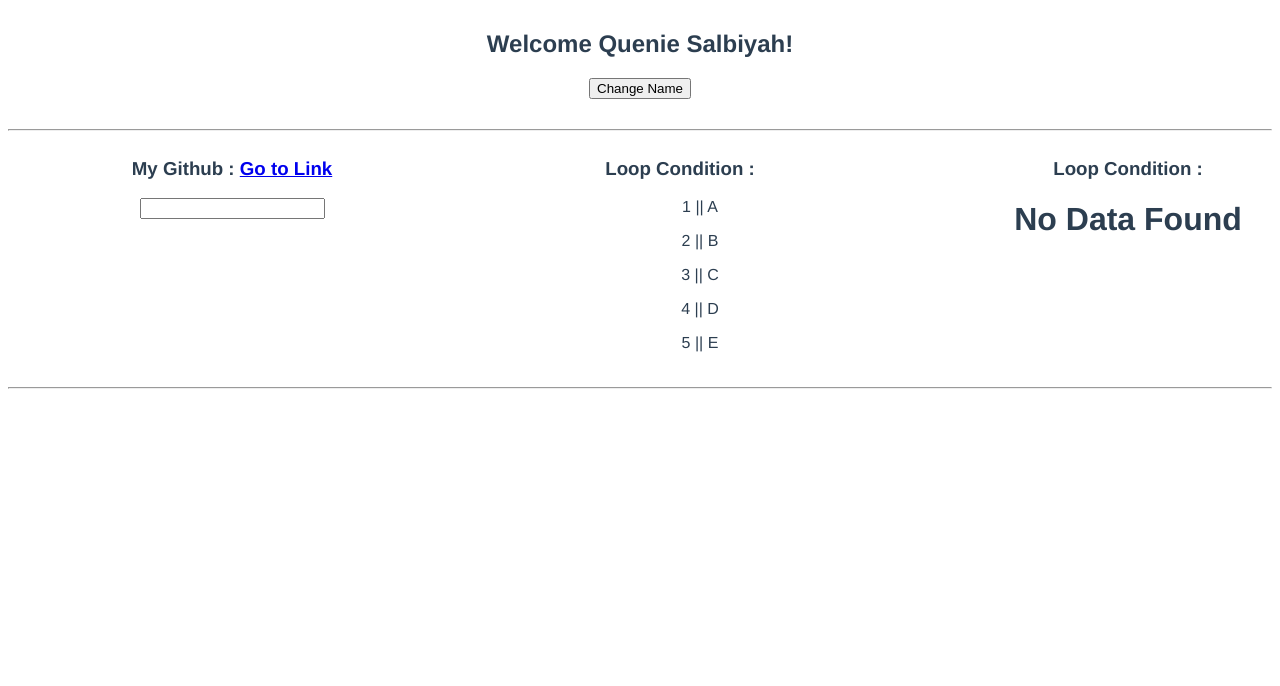
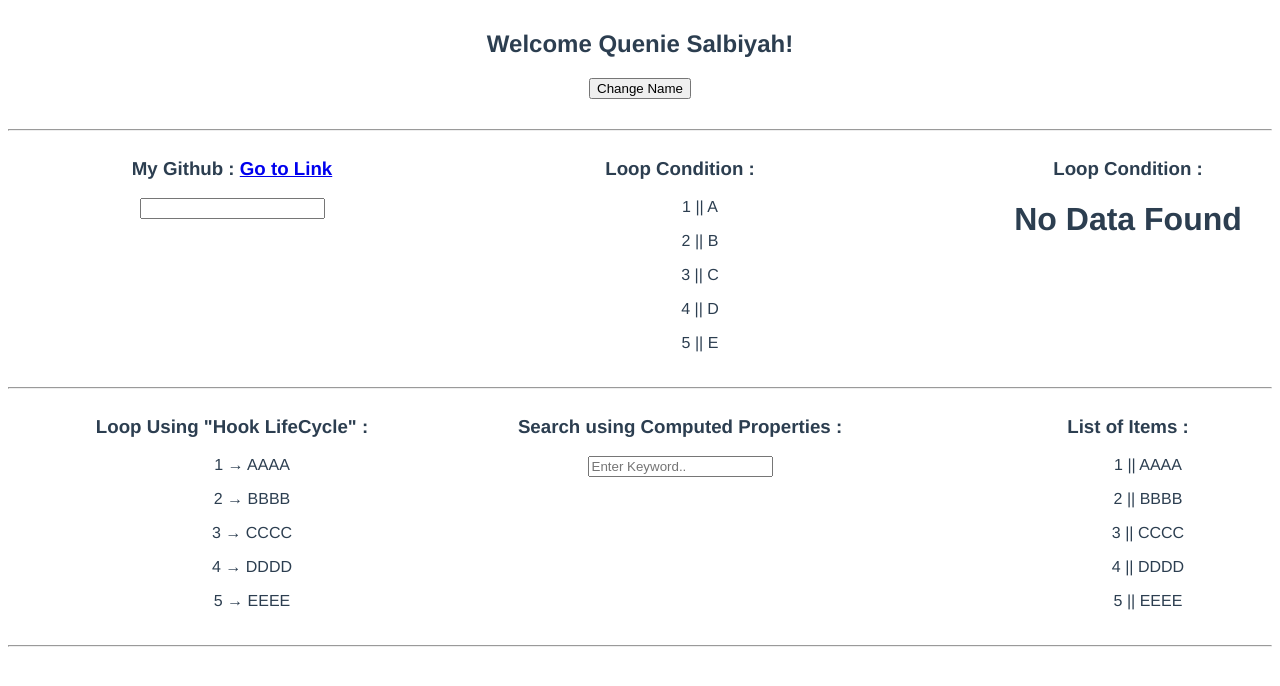
Before and after one commit to Queniex/Basic-Vue, a Vue app: page / in a window 1280 px wide. Shown: the top 686 px of the page. Built offline with nearby package versions, Linux system fonts and the light colour scheme.

Commit message:
Learning Computed Properties

```diff
--- a/src/App.vue
+++ b/src/App.vue
@@ -42,6 +42,34 @@
 
   <hr>
 
+  <div class="container-3">
+    <div class="container-2-item">
+      <h3>Loop Using "Hook LifeCycle" : </h3>
+      <div v-if="items.length">
+        <ul v-for="item in items" :key="item.id">
+        {{ item.id }} → {{ item.title }}
+        </ul>
+      </div>
+      <div v-else>
+        <h1>No Data Found</h1>
+      </div>
+    </div>
+
+    <div class="container-2-item">
+      <h3>Search using Computed Properties : </h3>
+      <input type="text" v-model="search" placeholder="Enter Keyword..">
+    </div>
+
+    <div class="container-2-item">
+      <h3>List of Items : </h3>
+      <ul v-for="item in searchData" :key="item.id">
+        {{ item.id }} || {{ item.title }}
+      </ul>
+    </div>
+
+  </div>
+
+  <hr>
 
 </template>
 
@@ -54,6 +82,7 @@ export default {
       last_name: "Salbiyah",
       url: "https://github.com/Queniex",
       name: "",
+      search: "",
       products: [
         {id: 1, title: "A"},
         {id: 2, title: "B"},
@@ -61,8 +90,7 @@ export default {
         {id: 4, title: "D"},
         {id: 5, title: "E"}
       ],
-      clothes: [
-      ],
+      clothes: [],
       items : []
     };
   },
@@ -83,6 +111,13 @@ export default {
       {id: 4, title: "DDDD"},
       {id: 5, title: "EEEE"}
     ]
+  },
+  computed: {
+    searchData(){
+      return this.items.filter((item) => {
+        return item.id.toString().match(this.search);
+      });
+    }
   },
   methods:{
     changeName(){
```
